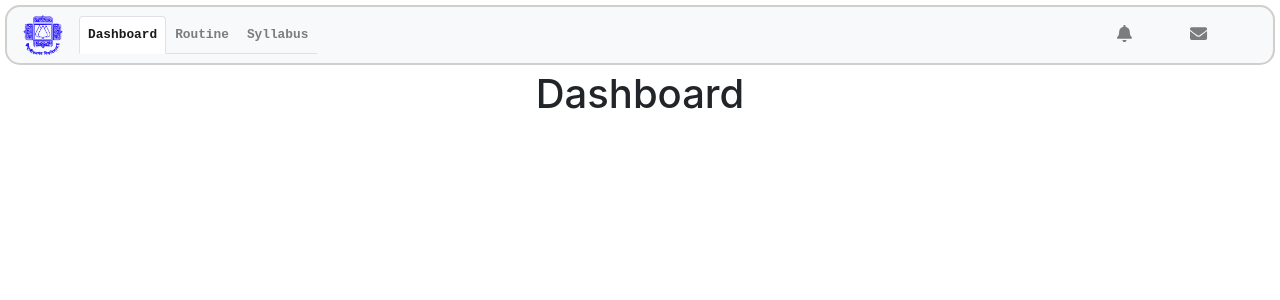
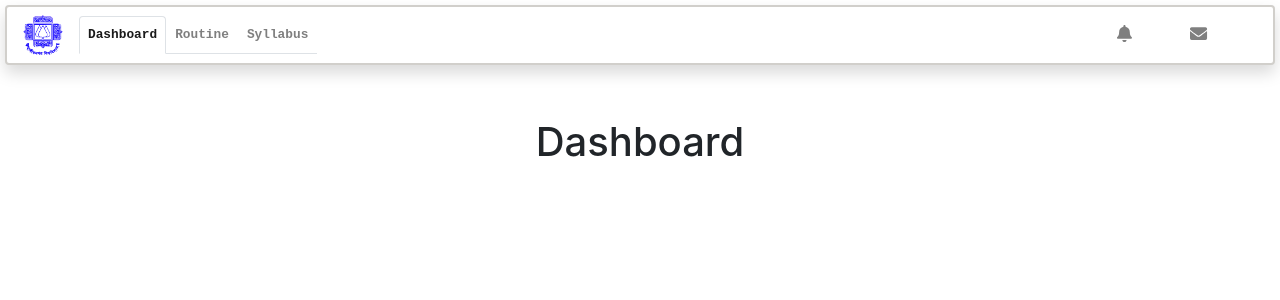
Before and after one commit to kmtusher97/Office-Management-Application-for-CSEJU, a React (Create React App) app in the folder cseju-office-management-app/: page /dashboard in a window 1280 px wide. Shown: the top 300 px of the page. Built offline with nearby package versions, Linux system fonts and the light colour scheme.

Commit message:
Header Shadow added

```diff
--- a/cseju-office-management-app/src/components/layout/Header.js
+++ b/cseju-office-management-app/src/components/layout/Header.js
@@ -13,7 +13,7 @@ class Header extends Component {
         expand="md"
         bg="light"
         variant="light"
-        className="header"
+        className="shadow p-3 mb-5 bg-white rounded header"
       >
         <Navbar.Brand href={headerData.brandLink}>
           <Image
@@ -29,7 +29,7 @@ class Header extends Component {
 
         <Navbar.Collapse className="responsive-navbar-nav">
           <Nav
-            className="mr-auto"
+            className="mr-auto "
             variant="tabs"
             defaultActiveKey={window.location.pathname}
           >
```
